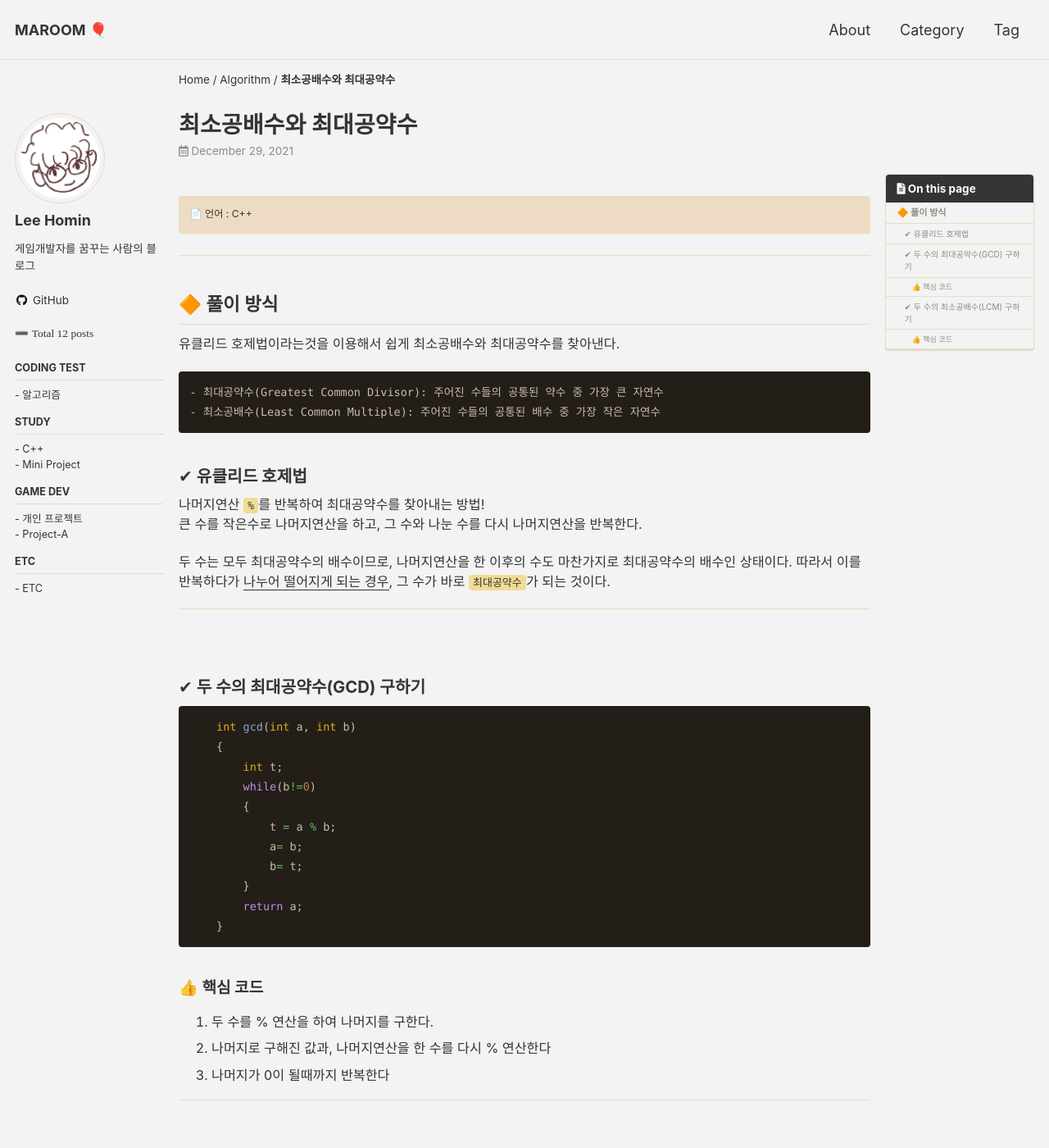
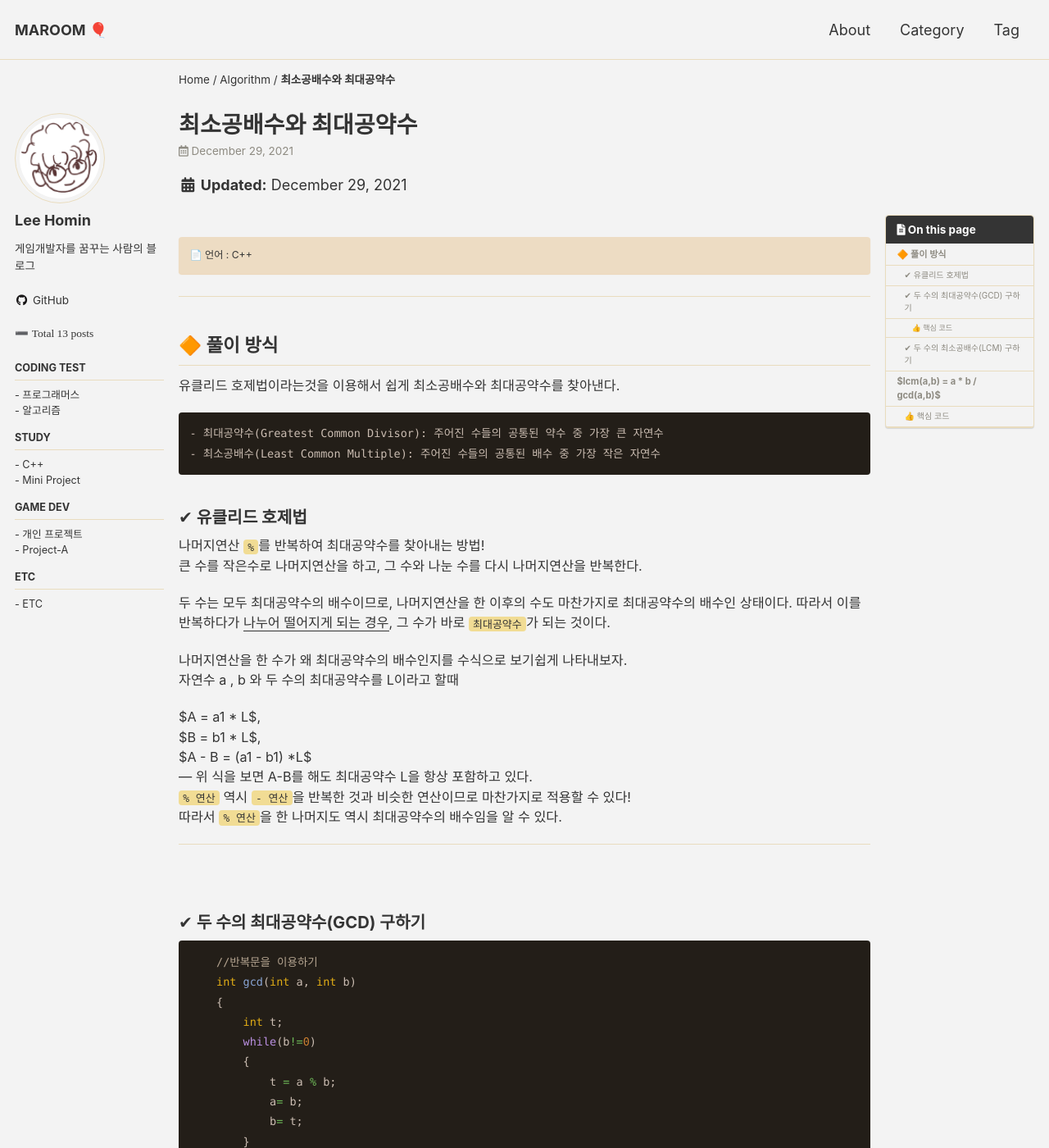
Before and after one commit to Squidward79/Squidward79.github.io, a Jekyll site: the page built from _posts/Algorithm/2021-12-28-algorithm_01.md, in a window 1280 px wide and 1400 px high. Shown: the whole window at 82% size. Built offline with Jekyll 4.4.1, drawn with Linux system fonts in a browser that asks for light colours; cached includes are drawn as plain includes; some of the changed text lies outside the part shown.

Commit message:
포스팅 수정 & 메뉴바 정리

````diff
--- a/_data/navigation.yml
+++ b/_data/navigation.yml
@@ -13,9 +13,8 @@ sidemenu:
     children:
       - title: "- 프로그래머스"
         url: /categories/programmers/
-    children:
       - title: "- 알고리즘"
-        url: /catogories/algorithm/
+        url: /categories/algorithm/
 
   - title: Study
     children:
--- a/_layouts/single.html
+++ b/_layouts/single.html
@@ -31,6 +31,7 @@ layout: default
             <a href="{{ page.url | absolute_url }}" class="u-url" itemprop="url">{{ page.title | markdownify | remove: "<p>" | remove: "</p>" }}</a>
           </h1>{% endif %}
           {% include page__meta.html %}
+          {% include page__date.html %} <!--<수정>-->
         </header>
       {% endunless %}
 
--- a/_posts/Algorithm/2021-12-28-algorithm_01.md
+++ b/_posts/Algorithm/2021-12-28-algorithm_01.md
@@ -34,6 +33,18 @@ toc-sticky: true
 
 두 수는 모두 최대공약수의 배수이므로, 나머지연산을 한 이후의 수도 마찬가지로 최대공약수의 배수인 상태이다. 따라서 이를 반복하다가 <u>나누어 떨어지게 되는 경우</u>, 그 수가 바로 `최대공약수`가 되는 것이다.
 
+나머지연산을 한 수가 왜 최대공약수의 배수인지를 수식으로 보기쉽게 나타내보자.
+자연수 a , b 와 두 수의 최대공약수를 L이라고 할때
+
+$A = a1 * L$,
+$B = b1 * L$,
+$A - B  = (a1 - b1) *L$
+---
+위 식을 보면 A-B를 해도 최대공약수 L을 항상 포함하고 있다.
+`% 연산` 역시 `- 연산`을 반복한 것과 비슷한 연산이므로 마찬가지로 적용할 수 있다!
+따라서 `% 연산`을 한 나머지도 역시 최대공약수의 배수임을 알 수 있다.
+
+
 
 ---
 <br>
@@ -42,6 +53,7 @@ toc-sticky: true
 ### ✔ 두 수의 최대공약수(GCD) 구하기
 
 ```c++
+    //반복문을 이용하기
     int gcd(int a, int b)
     {
         int t;
@@ -52,6 +64,14 @@ toc-sticky: true
             b= t;
         }
         return a;
+    }
+```
+
+```c++
+    //재귀를 이용하기
+    int gcd(int a, int b)
+    {
+        return b == 0? a :gcd(b, a % b);
     }
 ```
 #### 👍 핵심 코드
@@ -65,6 +85,18 @@ toc-sticky: true
 
 
 ### ✔ 두 수의 최소공배수(LCM) 구하기
+
+두 수 a b의 최대공약수와 최소공배수사이에는 다음과 같은 관계가 있다고 한다.
+```
+lcm(a*b)*gcd(a,b) = a*b
+```
+이를 최소공배수에 대하여 정리해보면
+
+$lcm(a,b) = a * b / gcd(a,b)$
+---
+와 같은 식을 얻어낼 수 있다. 따라서 최소공배수를 구하는 코드는 다음과 같다.
+
+<br>
 
 ```c++
     int lcm(int a, int b)
````
Also changed, not shown: other parts of _posts/Algorithm/2021-12-28-algorithm_01.md (+0 -1 lines), _posts/Programmers/2021-12-24-programmers_lv1_08.md (+1 -1 lines), _posts/Programmers/2021-12-29-programmers_lv2_01.md (added, +121 -0 lines), _posts/post_sample.md (+2 -2 lines).
